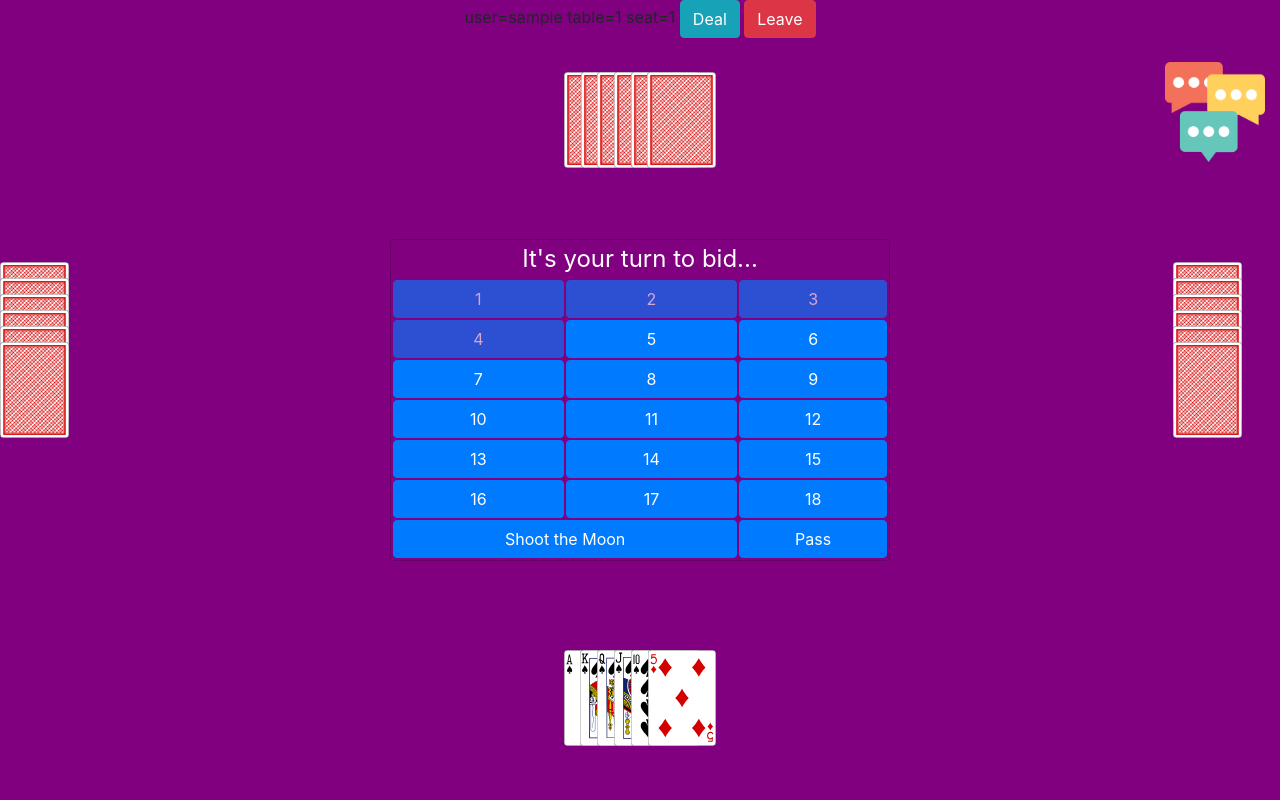
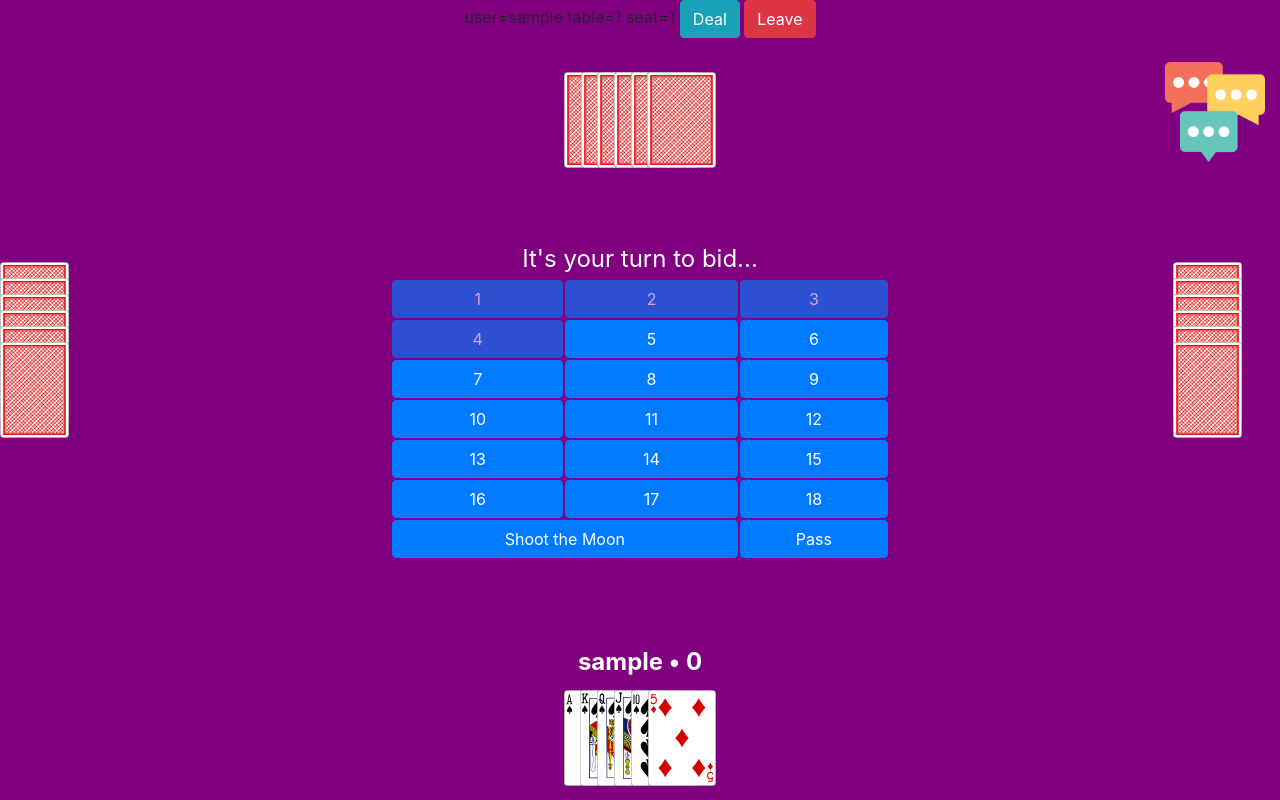
Before and after one commit to mwileczka/bonanza-pitch, a Flask app: page /table in a window 1280 px wide. Run offline with Flask 2, Linux system fonts and the light colour scheme; the visitor is signed in with stand-in values (Sample User, id 1); some libraries are stand-ins or nearby versions.

Commit message:
Started suit select screen

```diff
--- a/static/js/bpitch.js
+++ b/static/js/bpitch.js
@@ -1,4 +1,6 @@
 function DealCards(){
+    RefreshPlayerDisplays();
+
     AddCardToHand('AS', 'divHand');
     AddCardToHand('KS', 'divHand');
     AddCardToHand('QS', 'divHand');
@@ -24,6 +26,10 @@ SetBidTurn(1,5);
 }
 function StartGame(){
 
+}
+
+function RefreshPlayerDisplays(){
+    $( "#playerNameSouth" ).html(username + " &#8226 " + theBid);
 }
 
 function SetBidTurn(playerID, minBid) {
@@ -93,11 +99,17 @@ function CreateBidButton(txt, enabled, val){
     btn.innerHTML = txt;
     return btn;
 }
+var theBid =0;
 function SendBid(bid){
 
     $( "#divBid" ).hide();
     var strBid = "bid:" + bid;
     socket.emit(strBid);
+    theBid = bid;
+    RefreshPlayerDisplays();
+
+     $( "#divSelectSuit" ).show();
+
 }
 function AddCardToHand(card, hand){
     var container = document.getElementById(hand);
--- a/static/styles/BPitch.css
+++ b/static/styles/BPitch.css
@@ -27,6 +27,38 @@ body {
 .playedCardBottom{
 	margin-top:0vh;
 }
+.modal-content-bid {
+    position: relative;
+    display: -ms-flexbox;
+    display: flex;
+    -ms-flex-direction: column;
+    flex-direction: column;
+    width: 100%;
+    pointer-events: auto;
+    background-color: transparent;
+    background-clip: padding-box;
+    outline: 0;
+}
+.player-name{
+	color:white;
+	font-weight: bold;
+	font-size: 3vh;
+}
+
+
+.modal-title-bid-message {
+    margin-bottom: 0;
+    line-height: 1.5;
+	font-size:3vh;
+	color:white
+}
+
+.img-suit-card{
+	height:6vh;
+	border: 1px solid black;
+	background-color:white;
+	border-radius: 25px;
+}
 
 /*body {
 	position:relative;
--- a/templates/table.html
+++ b/templates/table.html
@@ -95,21 +95,46 @@
              </div>
              <div id="divHandRight"  class="col-2 col-sm-1 col-md-1 col-lg-1 col-xl-1 hand vhand-compact" style="text-align:right;" ></div>
          </div>
-        <div class="row fixed-bottom" style="height:20vh">
-             <div id="divHand" class="col-sm  hand hhand-compact active-hand" >
+
+        <div class="fixed-bottom" >
+            <div class="row">
+                <div id="playerNameSouth" class="col player-name"></div>
+            </div>
+            <div class="row" style="height:15vh">
+                <div id="divHand" class="col-sm  hand hhand-compact active-hand" ></div>
             </div>
         </div>
     </div>
 
     <div id="divBid" class="modal" style="display:none;">
          <div class="modal-dialog modal-dialog-centered" >
-             <div class="modal-content" style="background-color:transparent;">
+             <div class="modal-content-bid">
                 <table>
                     <tr>
-                       <td><div id="bidStatusMessage" class="modal-title" style="font-size:3vh;color:white"></div></td>
+                       <td><div id="bidStatusMessage" class="modal-title-bid-message"></div></td>
                     </tr>
                     <tr>
                        <td><div id="bidOptions" style="z-index:6;"></div></td>
+                    </tr>
+                </table>
+             </div>
+         </div>
+    </div>
+    <div id="divSelectSuit" class="modal" style="display:none;">
+         <div class="modal-dialog modal-dialog-centered" >
+             <div class="modal-content-bid">
+
+                <table>
+                    <tr>
+                       <td><div class="modal-title-bid-message" col-span="2">Select a suit...</div></td>
+                    </tr>
+                    <tr>
+                       <td><img src="../static/img/diamonds.png" class="img-suit-card"></td>
+                        <td><img src="../static/img/clubs.png" class="img-suit-card"></td>
+                    </tr>
+                     <tr>
+                       <td><img src="../static/img/hearts.png" class="img-suit-card"></td>
+                        <td><img src="../static/img/spades.png" class="img-suit-card"></td>
                     </tr>
                 </table>
              </div>
```
Also changed, not shown: static/img/clubs.png (added), static/img/diamonds.png (added), static/img/hearts.png (added), static/img/spades.png (added).
